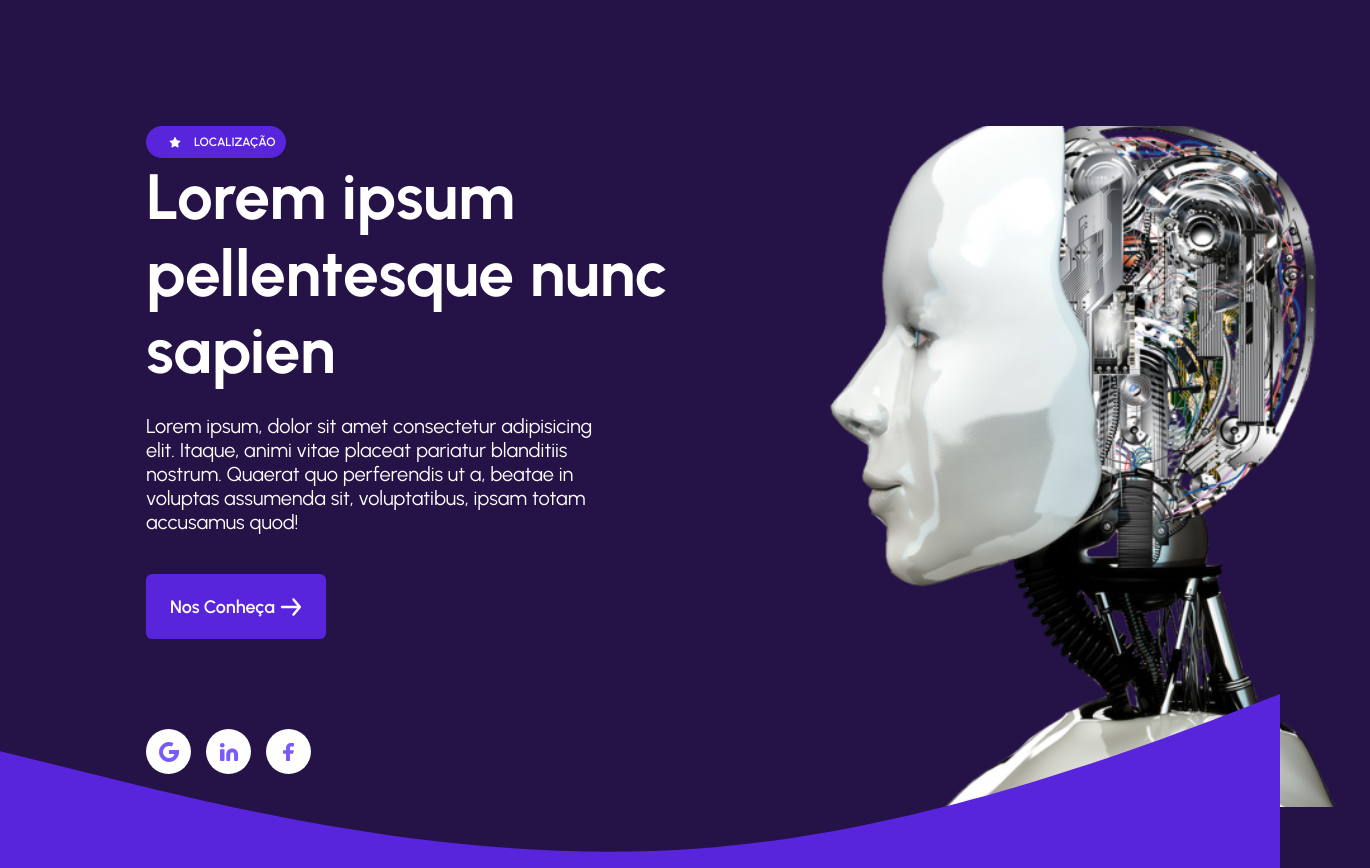
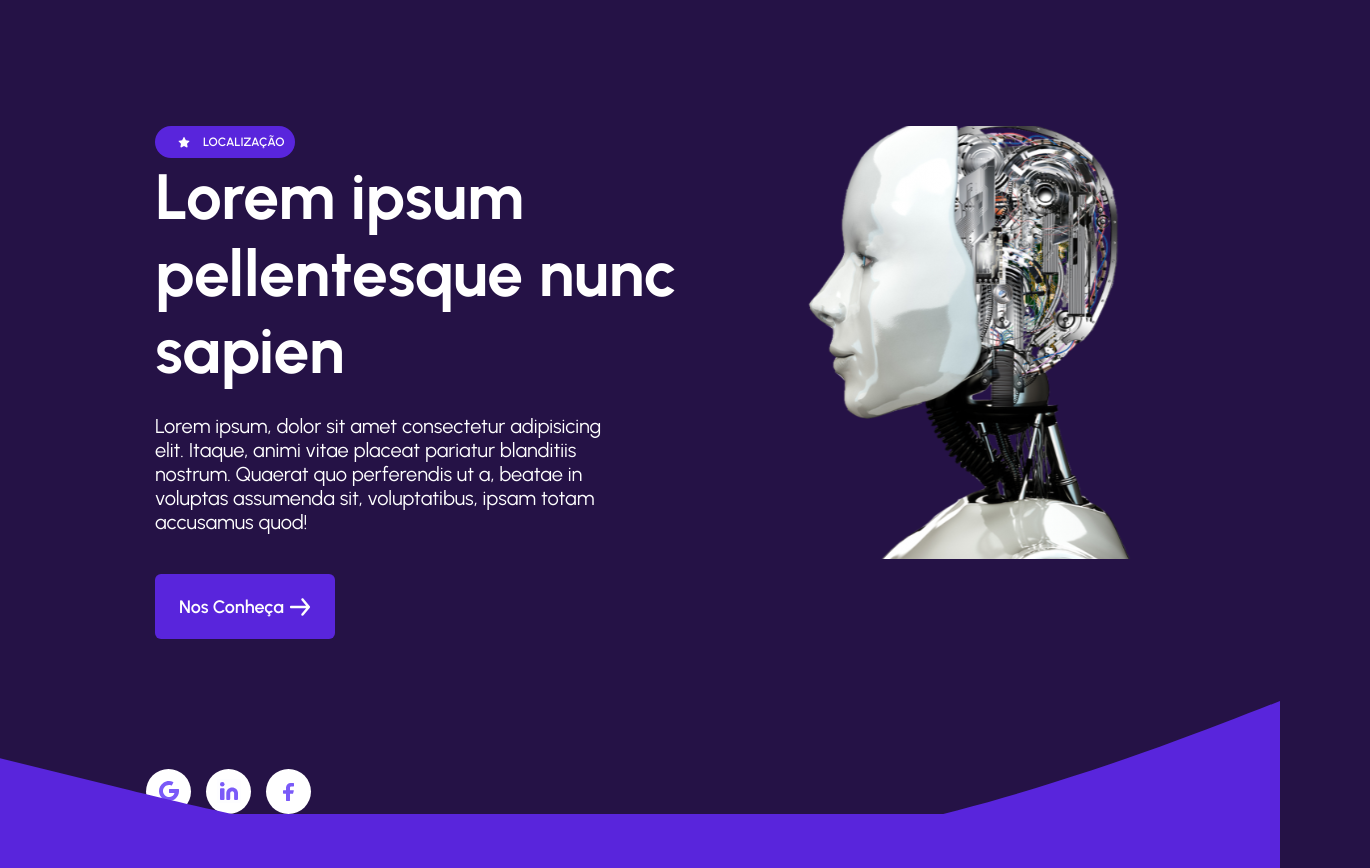
Before and after one commit to cbcc-ufpa/web-client, a React (Vite) app: page / in a window 1280 px wide. Shown: the part 100-968 px from the top of the page, 1370 px wide, since content can reach past the window. Built offline with nearby package versions, Linux system fonts and the light colour scheme.

Commit message:
fix: Corrige wave-down, remove componentes de social media da wave

```diff
--- a/src/components/Home.css
+++ b/src/components/Home.css
@@ -1,22 +1,21 @@
-@import url('https://fonts.googleapis.com/css2?family=Urbanist:wght@300;400;600;700;800;900&display=swap');
+@import url("https://fonts.googleapis.com/css2?family=Urbanist:wght@300;400;600;700;800;900&display=swap");
 
-
-:root{
+:root {
   --purple: #251246;
-    --blue: #5925DC;
-    --softPurple: #7A5AF8;
+  --blue: #5925dc;
+  --softPurple: #7a5af8;
   --cyan: #448088;
-    --softGreen: #95BE8A;
-    --white: #F2F2F2;
-    --font: 'Urbanist', sans-serif;
+  --softGreen: #95be8a;
+  --white: #f2f2f2;
+  --font: "Urbanist", sans-serif;
 }
 
-body{
+body {
   background-color: var(--purple);
   font-family: var(--font);
 }
 
-header{
+header {
   display: flex;
   justify-content: space-between;
   align-items: center;
@@ -24,14 +23,14 @@ header{
   padding: 0 60px;
 }
 
-header .header_icon{
+header .header_icon {
   width: 67px;
   height: 53px;
   border-radius: 17px;
   background-color: var(--white);
 }
 
-header .header_links a{
+header .header_links a {
   color: var(--white);
   font-size: 16px;
   font-weight: 600;
@@ -39,27 +38,31 @@ header .header_links a{
   margin-right: 37.5px;
 }
 
-header .header_links img{
+header .header_links img {
   width: 18px;
   height: 18px;
   margin-left: 97px;
 }
 
-main{
+main {
   justify-content: space-between;
 }
 
-main .container_home{
+.container_left {
+  margin: auto;
+}
+
+main .container_home {
   display: flex;
   justify-content: space-between;
-    padding: 146px 0 0 146px;
+  padding-top: 146px;
 }
 
-main .content_home{
+main .content_home {
   color: white;
 }
 
-main .content_home .localization{
+.localization {
   display: flex;
   align-items: center;
   width: 140px;
@@ -69,18 +72,22 @@ main .content_home .localization{
   padding: 10px;
 }
 
-main .content_home .localization > img{
+.localization > img {
   width: 12px;
   height: 12px;
   margin: 13px;
 }
 
-main .content_home .localization > P{
+.localization > P {
   font-size: 12px;
   font-weight: 600;
 }
 
-main .content_home > h1{
+.container_left {
+  width: 50%;
+}
+
+.container_left > h1 {
   width: 620px;
   height: 222px;
   font-size: 64px;
@@ -88,7 +95,7 @@ main .content_home > h1{
   margin-bottom: 34px;
 }
 
-main .content_home > p{
+.container_left > p {
   width: 470px;
   height: 120px;
   font-size: 20px;
@@ -96,7 +103,7 @@ main .content_home > p{
   margin-bottom: 40px;
 }
 
-main .content_home > a{
+.container_left > a {
   display: flex;
   align-items: center;
   justify-content: center;
@@ -108,34 +115,39 @@ main .content_home > a{
   text-decoration: none;
 }
 
-main .content_home > a:visited{
+.container_left > a:visited {
   text-decoration: none;
 }
 
-main .content_home > a:hover{
+.container_left > a:hover {
   background-color: var(--softPurple);
 }
 
-main .content_home a > img{
+main .content_home a > img {
   width: 22px;
   height: 22px;
-
 }
 
-main .content_home a > p{
+.hero_rigth {
+  width: 50%;
+  padding: 8rem;
+  padding-top: 0;
+}
+
+.container_left a > p {
   color: white;
   font-size: 18px;
   font-weight: 600;
   margin-right: 5px;
 }
 
-main .social_links{
+.social_links {
   display: flex;
   margin-top: 82px;
   padding: 0 0 0 146px;
 }
 
-main .social_links > a{
+.social_links > a {
   display: flex;
   align-items: center;
   justify-content: center;
@@ -146,47 +158,46 @@ main .social_links > a{
   margin-right: 15px;
 }
 
-main .social_links a > svg{
-    fill: #7A5AF8;
+main .social_links a > svg {
+  fill: #7a5af8;
 }
 
-main .social_links a:hover{
+main .social_links a:hover {
   border: 2px solid white;
   background-color: transparent;
 }
 
-main .social_links a:hover svg{
+main .social_links a:hover svg {
   fill: white;
 }
 
-.container .wave{
+.container .wave {
   position: absolute;
   width: 100%;
   height: 311px;
-    background-image: url('../assets/wave.svg');
+  background-image: url("../assets/wave.svg");
   background-repeat: no-repeat;
   background-size: cover;
   margin-top: -160px;
 }
 
-.container .rectangle{
+.container .rectangle {
   width: 100%;
   height: 186px;
   background-color: var(--blue);
   margin-top: 150px;
 }
 
-.container .wave_reverse{
+.container .wave_reverse {
   position: absolute;
   width: 100%;
   height: 311px;
-    background-image: url('../assets/wave.svg');
+  background-image: url("../assets/wave_down.svg");
   background-repeat: no-repeat;
   background-size: cover;
-    rotate: 180deg;
 }
 
-.resto{
+.resto {
   width: 100%;
   height: 1500px;
   background-color: var(--white);
--- a/src/components/Home.jsx
+++ b/src/components/Home.jsx
@@ -1,19 +1,19 @@
-import React from 'react'
-import './Home.css'
+import React from "react";
+import "./Home.css";
 
 //SVG's
-import Lupa from '../assets/lupa.svg'
-import Star from '../assets/star.svg'
-import Arrow from '../assets/arrow.svg'
-import Google from '../assets/google.svg'
-import Linkedin from '../assets/linkedin.svg'
-import Facebook from '../assets/facebook.svg'
-import IA from '../assets/ia_perfil.svg'
-import Wave from '../assets/wave.svg'
+import Lupa from "../assets/lupa.svg";
+import Star from "../assets/star.svg";
+import Arrow from "../assets/arrow.svg";
+import Google from "../assets/google.svg";
+import Linkedin from "../assets/linkedin.svg";
+import Facebook from "../assets/facebook.svg";
+import IA from "../assets/ia_perfil.svg";
+import Wave from "../assets/wave.svg";
 
 const Home = () => {
-    return(
-        <div className='container'>
+  return (
+    <div className="container">
       <header>
         <div className="header_icon">
           <div></div>
@@ -29,62 +29,85 @@ const Home = () => {
       </header>
 
       <main>
-
-                <div className='container_home'>
-                    <div className='content_home'>
-                        <div className='localization'>
+        <div className="container_home">
+          <div className="content_home">
+            <div className="container_left">
+              <div className="localization">
                 <img src={Star} alt="Star Icon" />
                 <p>LOCALIZAÇÃO</p>
               </div>
               <h1>Lorem ipsum pellentesque nunc sapien</h1>
-                        <p>Lorem ipsum, dolor sit amet consectetur adipisicing elit. Itaque, animi vitae placeat pariatur blanditiis nostrum. Quaerat quo perferendis ut a, beatae in voluptas assumenda sit, voluptatibus, ipsam totam accusamus quod!</p>
-                        <a href='https://github.com/jonas-al'>
+              <p>
+                Lorem ipsum, dolor sit amet consectetur adipisicing elit.
+                Itaque, animi vitae placeat pariatur blanditiis nostrum. Quaerat
+                quo perferendis ut a, beatae in voluptas assumenda sit,
+                voluptatibus, ipsam totam accusamus quod!
+              </p>
+              <a href="https://github.com/jonas-al">
                 <p>Nos Conheça</p>
                 <img src={Arrow} alt="Arrow Icon" />
               </a>
-
             </div>
-                    <img src={IA} alt="IA Perfil" />
+          </div>
+          <img className="hero_rigth" src={IA} alt="IA Perfil" />
         </div>
 
-                <div className='wave'>
-                    <div className='social_links'>
-                            <a href="https://github.com/jonas-al" target='_blank' rel='extern'>
-                                <svg width="21" height="22" viewBox="0 0 21 22" fill="none" xmlns="http://www.w3.org/2000/svg">
-                                <path d="M16.5 13C15.9021 15.0801 14.1417 16.6175 12 16.93C10.3431 17.1704 8.6599 16.7249 7.33887 15.6963C6.01784 14.6678 5.17322 13.1452 5.00001 11.48C4.86575 9.80729 5.43811 8.15481 6.57821 6.9235C7.7183 5.6922 9.32194 4.9946 11 4.99998C11.7778 5.00107 12.5482 5.15041 13.27 5.43998C13.5056 5.54573 13.7829 5.45473 13.91 5.22998L15.35 2.57998C15.4126 2.4567 15.4235 2.31357 15.3804 2.18221C15.3372 2.05086 15.2435 1.9421 15.12 1.87998C11.9765 0.45674 8.32132 0.75474 5.44986 2.66837C2.57839 4.582 0.896415 7.84084 1.00001 11.29C1.20423 16.5122 5.35132 20.7199 10.57 21C16.0612 21.2435 20.7196 17.0094 21 11.52V9.51998C20.9947 9.24607 20.7739 9.0253 20.5 9.01998H11.5C11.2239 9.01998 11 9.24384 11 9.51998V12.52C11 12.7961 11.2239 13.02 11.5 13.02H16.5"/>
+        <div className="social_links">
+          <a href="https://github.com/jonas-al" target="_blank" rel="extern">
+            <svg
+              width="21"
+              height="22"
+              viewBox="0 0 21 22"
+              fill="none"
+              xmlns="http://www.w3.org/2000/svg"
+            >
+              <path d="M16.5 13C15.9021 15.0801 14.1417 16.6175 12 16.93C10.3431 17.1704 8.6599 16.7249 7.33887 15.6963C6.01784 14.6678 5.17322 13.1452 5.00001 11.48C4.86575 9.80729 5.43811 8.15481 6.57821 6.9235C7.7183 5.6922 9.32194 4.9946 11 4.99998C11.7778 5.00107 12.5482 5.15041 13.27 5.43998C13.5056 5.54573 13.7829 5.45473 13.91 5.22998L15.35 2.57998C15.4126 2.4567 15.4235 2.31357 15.3804 2.18221C15.3372 2.05086 15.2435 1.9421 15.12 1.87998C11.9765 0.45674 8.32132 0.75474 5.44986 2.66837C2.57839 4.582 0.896415 7.84084 1.00001 11.29C1.20423 16.5122 5.35132 20.7199 10.57 21C16.0612 21.2435 20.7196 17.0094 21 11.52V9.51998C20.9947 9.24607 20.7739 9.0253 20.5 9.01998H11.5C11.2239 9.01998 11 9.24384 11 9.51998V12.52C11 12.7961 11.2239 13.02 11.5 13.02H16.5" />
             </svg>
           </a>
 
-                            <a href="https://github.com/jonas-al" target='_blank' rel='extern'>
-                                <svg width="24" height="24" viewBox="0 0 24 24" fill="none" xmlns="http://www.w3.org/2000/svg">
-                                <rect opacity="0.01" x="24" y="24" width="24" height="24" transform="rotate(180 24 24)" fill="#7A5AF8"/>
+          <a href="https://github.com/jonas-al" target="_blank" rel="extern">
+            <svg
+              width="24"
+              height="24"
+              viewBox="0 0 24 24"
+              fill="none"
+              xmlns="http://www.w3.org/2000/svg"
+            >
+              <rect
+                opacity="0.01"
+                x="24"
+                y="24"
+                width="24"
+                height="24"
+                transform="rotate(180 24 24)"
+                fill="#7A5AF8"
+              />
               <path d="M15.15 8.40006C13.6021 8.39475 12.1156 9.00526 11.0182 10.097C9.92084 11.1888 9.30269 12.6721 9.30005 14.2201V20.1001C9.30005 20.3388 9.39487 20.5677 9.56365 20.7365C9.73244 20.9052 9.96135 21.0001 10.2 21.0001H12.3C12.7971 21.0001 13.2 20.5971 13.2 20.1001V14.2201C13.1997 13.6687 13.4338 13.1433 13.8441 12.775C14.2544 12.4067 14.802 12.2304 15.35 12.2901C16.356 12.4168 17.108 13.2762 17.1 14.2901V20.1001C17.1 20.5971 17.503 21.0001 18 21.0001H20.1C20.5971 21.0001 21 20.5971 21 20.1001V14.2201C20.9974 12.6721 20.3793 11.1888 19.2819 10.097C18.1845 9.00526 16.698 8.39475 15.15 8.40006V8.40006Z" />
               <rect x="3" y="9.30005" width="4.5" height="11.7" rx="0.9" />
-                                <circle cx="5.25" cy="5.25" r="2.25"/>
+              <circle cx="5.25" cy="5.25" r="2.25" />
             </svg>
           </a>
 
-                            <a href="https://github.com/jonas-al" target='_blank' rel='extern'>
-                                <svg width="11" height="19" viewBox="0 0 11 19" fill="none" xmlns="http://www.w3.org/2000/svg">
+          <a href="https://github.com/jonas-al" target="_blank" rel="extern">
+            <svg
+              width="11"
+              height="19"
+              viewBox="0 0 11 19"
+              fill="none"
+              xmlns="http://www.w3.org/2000/svg"
+            >
               <path d="M11 1.50003C11 1.22389 10.7761 1.00003 10.5 1.00003H8C5.37932 0.869487 3.14528 2.88012 3 5.50003V8.20003H0.5C0.223858 8.20003 0 8.42389 0 8.70003V11.3C0 11.5762 0.223858 11.8 0.5 11.8H3V18.5C3 18.7762 3.22386 19 3.5 19H6.5C6.77614 19 7 18.7762 7 18.5V11.8H9.62C9.84874 11.8033 10.0505 11.6509 10.11 11.43L10.83 8.83003C10.8703 8.6803 10.8389 8.52034 10.7449 8.397C10.6509 8.27366 10.5051 8.2009 10.35 8.20003H7V5.50003C7.05154 4.98713 7.48452 4.59745 8 4.60003H10.5C10.7761 4.60003 11 4.37617 11 4.10003V1.50003Z" />
             </svg>
           </a>
         </div>
+        <div className="wave"></div>
+
+        <div className="wave_reverse"></div>
+
+        <div className="resto"></div>
+      </main>
     </div>
+  );
+};
 
-                <div className='rectangle'></div>
-
-                <div className='wave_reverse'></div>
-
-                <div className="resto">
-
-                </div>
-
-            </main>
-
-
-        </div>
-    )
-}
-
-export default Home
+export default Home;
```
Also changed, not shown: package.json (line endings or trailing spaces), src/assets/wave_down.svg (added), 1 other file (tests, documents, lock files or other folders). Lines whose indentation alone changed are shown as unchanged.
